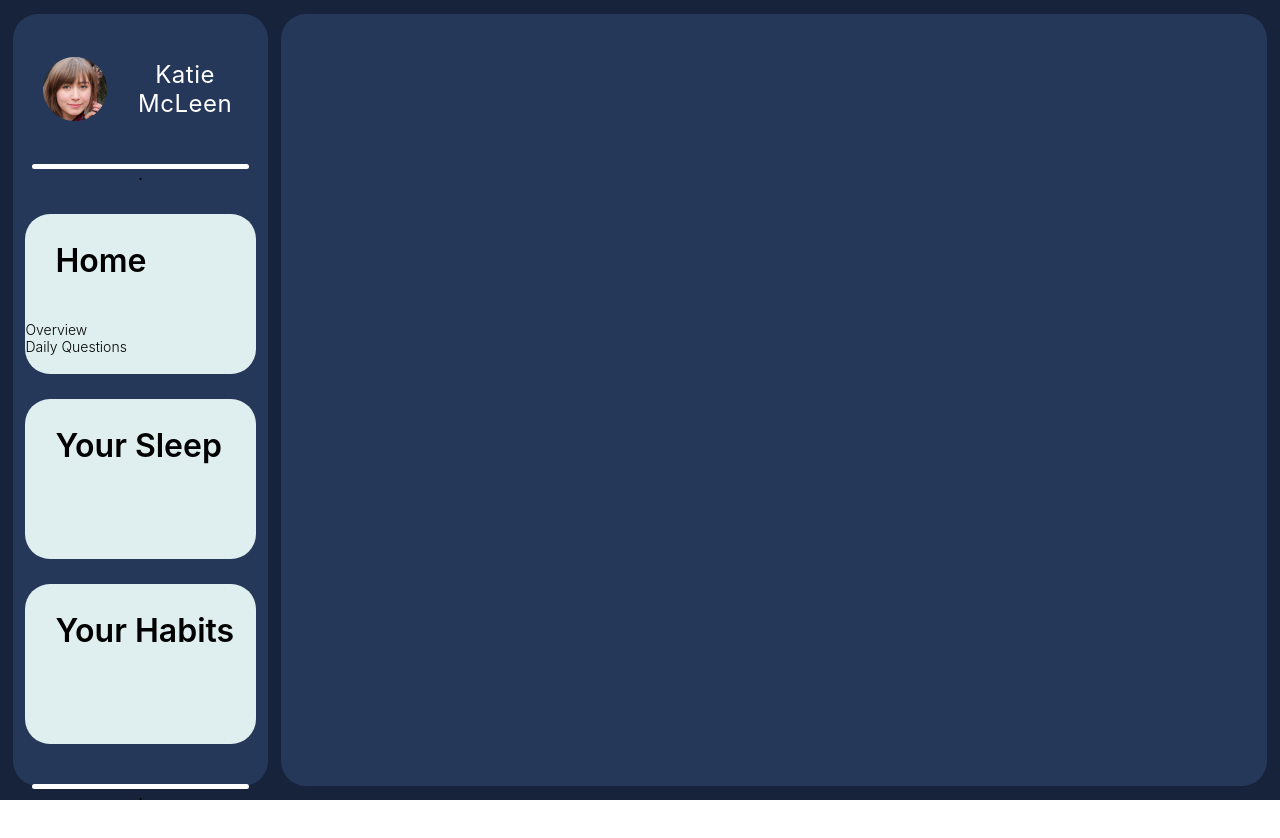
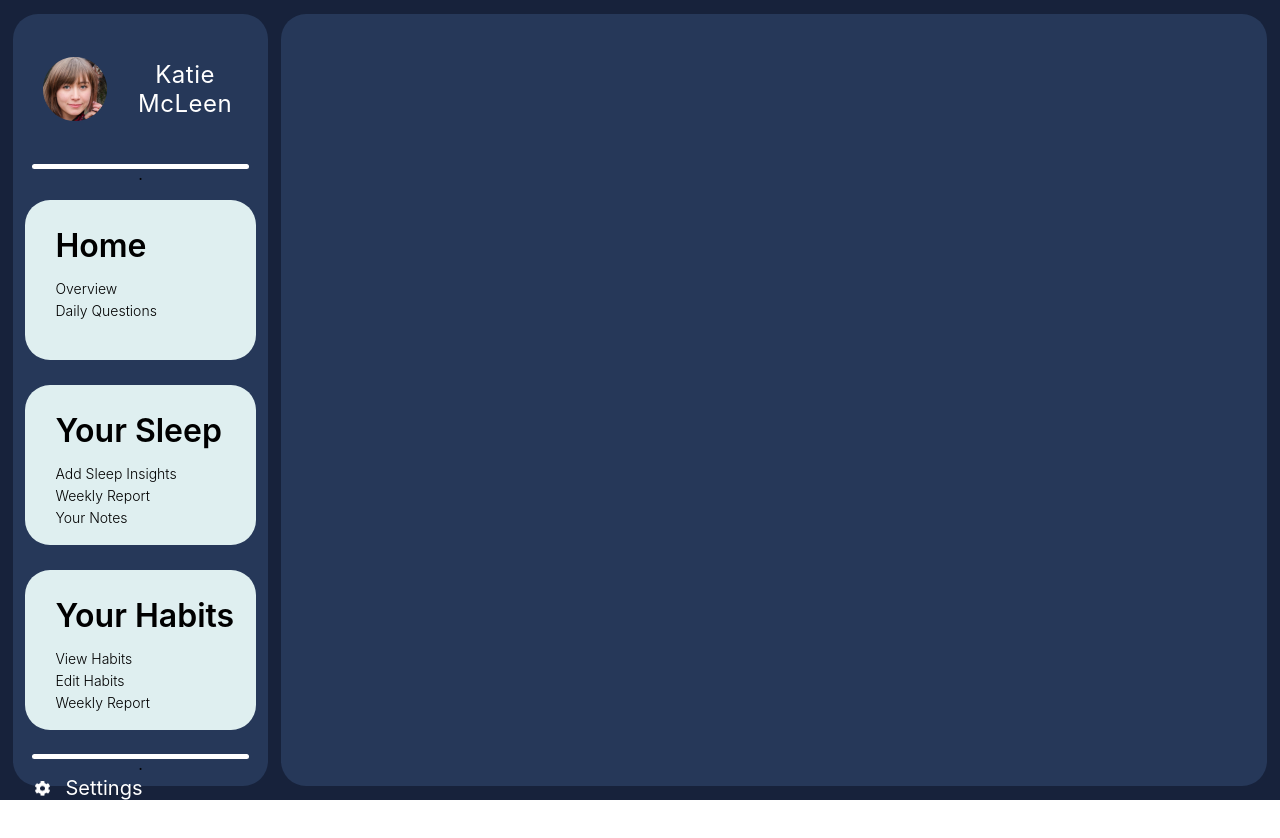
Before and after one commit to nite-app/nite, a React (Create React App) app: page / in a window 1280 px wide. Shown: the top 838 px of the page. Built offline with nearby package versions, Linux system fonts and the light colour scheme.

Commit message:
Completed Sidebar

```diff
--- a/src/App.css
+++ b/src/App.css
@@ -57,7 +57,7 @@
   background-color: white;
   border-radius: 2.5px;
   margin: auto;
-  margin-bottom: 20px;
+  margin-bottom: 0.7vh;
 }
 
 .sidecontent {
@@ -65,7 +65,7 @@
   flex-direction: column;
   justify-content: center;
   align-items: center;
-  margin-bottom: 40px;
+  margin-bottom: 3vh;
 }
 
 .panel {
@@ -84,7 +84,8 @@
   font-weight: 600;
   font-size: 32px;
   text-align: left;
-  padding: 5px 0 20px 30px;
+  padding: 5px 0 15px 30px;
+  margin-bottom: 0;
 }
 
 .sidemenu {
@@ -118,4 +119,6 @@
   font-size: 14px;
   font-weight: 300;
   margin: 0;
+  padding-left: 30px;
+  margin-bottom: 5px;
 }
--- a/src/Screens/Home.js
+++ b/src/Screens/Home.js
@@ -23,15 +23,15 @@ function Home() {
             </div>
             <div className="panel">
               <h1 className="panelheader">Your Sleep</h1>
-              <p className="panelitem"></p>
-              <p className="panelitem"></p>
-              <p className="panelitem"></p>
+              <p className="panelitem">Add Sleep Insights</p>
+              <p className="panelitem">Weekly Report</p>
+              <p className="panelitem">Your Notes</p>
             </div>
             <div className="panel">
               <h1 className="panelheader">Your Habits</h1>
-              <p className="panelitem"></p>
-              <p className="panelitem"></p>
-              <p className="panelitem"></p>
+              <p className="panelitem">View Habits</p>
+              <p className="panelitem">Edit Habits</p>
+              <p className="panelitem">Weekly Report</p>
             </div>
           </div>
           <div className="break">.</div>
```
